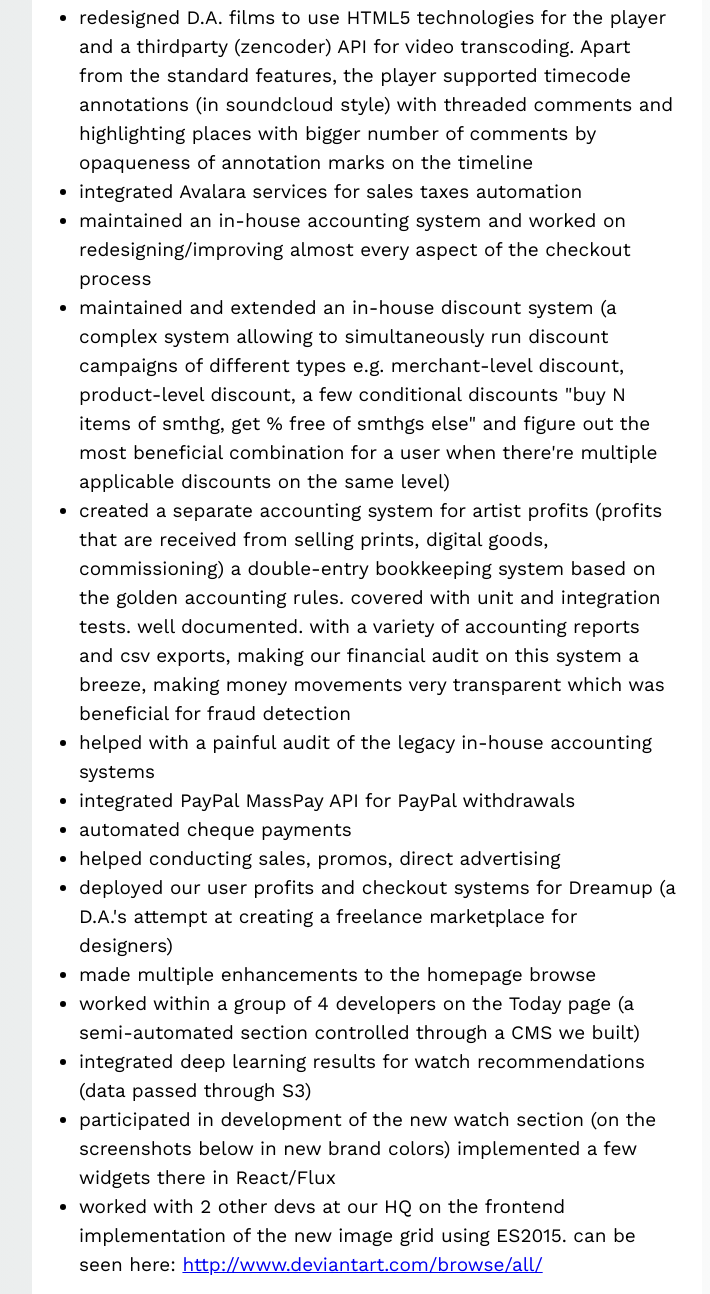
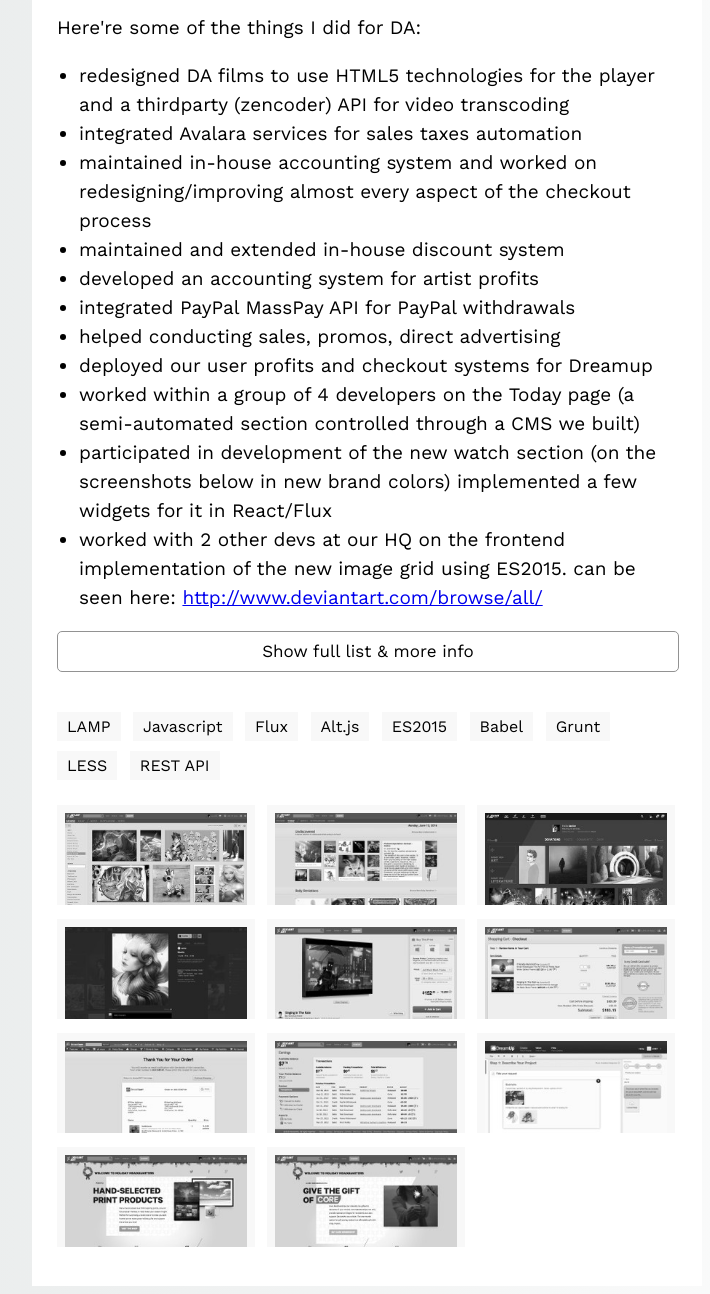
Before and after one commit to molkin/molkin.github.io, a plain HTML site: page index.html in a window 1280 px wide. Shown: the part 924-2218 px from the top of the page, without its empty margins (273-983 px from the left). Drawn offline with nearby package versions, Linux system fonts and the light colour scheme.

Commit message:
Only the most significant items in the list for DA project + show full list button

```diff
--- a/index.html
+++ b/index.html
@@ -235,6 +235,23 @@
             filter: grayscale(0);
         }
 
+        .show-full-list {
+            display: block;
+            text-align: center;
+            text-decoration: none;
+            color: #000;
+            width: 100%;
+            font-size: 17px;
+            padding: 5px 0;
+            border-radius: 5px;
+            border: 1px solid #929292;
+            margin-bottom: 40px;
+        }
+
+        .show-full-list:hover {
+            text-decoration: underline;
+        }
+
     </style>
 </head>
 
@@ -259,23 +276,26 @@
             <div class="project-body">
                 <div class="project-description">
                     At DeviantArt I had a great experience working with talented people truly passionate about their work. I collaborated on a wide range of projects with people from almost all of the departments of the company.
+                    <br/><br/>
+                    Here're some of the things I did for DA:
                     <ul>
-                        <li>redesigned D.A. films to use HTML5 technologies for the player and a thirdparty (zencoder) API for video transcoding. Apart from the standard features, the player supported timecode annotations (in soundcloud style) with threaded comments and highlighting places with bigger number of comments by opaqueness of annotation marks on the timeline</li>
+                        <li>redesigned DA films to use HTML5 technologies for the player and a thirdparty (zencoder) API for video transcoding<span style="display:none">. Apart from the standard features, the player supported timecode annotations (in soundcloud style) with threaded comments and highlighting places with bigger number of comments by opaqueness of annotation marks on the timeline</span></li>
                         <li>integrated Avalara services for sales taxes automation</li>
-                        <li>maintained an in-house accounting system and worked on redesigning/improving almost every aspect of the checkout process</li>
-                        <li>maintained and extended an in-house discount system (a complex system allowing to simultaneously run discount campaigns of different types e.g. merchant-level discount, product-level discount, a few conditional discounts "buy N items of smthg, get % free of smthgs else" and figure out the most beneficial combination for a user when there're multiple applicable discounts on the same level)</li>
-                        <li>created a separate accounting system for artist profits (profits that are received from selling prints, digital goods, commissioning) a double-entry bookkeeping system based on the golden accounting rules. covered with unit and integration tests. well documented. with a variety of accounting reports and csv exports, making our financial audit on this system a breeze, making money movements very transparent which was beneficial for fraud detection</li>
-                        <li>helped with a painful audit of the legacy in-house accounting systems</li>
+                        <li>maintained in-house accounting system and worked on redesigning/improving almost every aspect of the checkout process</li>
+                        <li>maintained and extended in-house discount system <span style="display:none">(a complex system allowing to simultaneously run discount campaigns of different types e.g. merchant-level discount, product-level discount, a few conditional discounts "buy N items of smthg, get % free of smthgs else" and figure out the most beneficial combination for a user when there're multiple applicable discounts on the same level)</span></li>
+                        <li>developed an accounting system for artist profits <span style="display:none">(profits that are received from selling prints, digital goods, commissioning) a double-entry bookkeeping system based on the golden accounting rules. covered with unit and integration tests. well documented. with a variety of accounting reports and csv exports, making our financial audit on this system a breeze, making money movements very transparent which was beneficial for fraud detection</span></li>
+                        <li style="display:none">helped with a painful audit of the legacy in-house accounting systems</li>
                         <li>integrated PayPal MassPay API for PayPal withdrawals</li>
-                        <li>automated cheque payments</li>
+                        <li style="display:none">automated cheque payments</li>
                         <li>helped conducting sales, promos, direct advertising</li>
-                        <li>deployed our user profits and checkout systems for Dreamup (a D.A.'s attempt at creating a freelance marketplace for designers)</li>
-                        <li>made multiple enhancements to the homepage browse</li>
+                        <li>deployed our user profits and checkout systems for Dreamup <span style="display:none">(a DA's attempt at creating a freelance marketplace for designers)</span></li>
+                        <li style="display:none">made multiple enhancements to the homepage browse</li>
                         <li>worked within a group of 4 developers on the Today page (a semi-automated section controlled through a CMS we built)</li>
-                        <li>integrated deep learning results for watch recommendations (data passed through S3)</li>
-                        <li>participated in development of the new watch section (on the screenshots below in new brand colors) implemented a few widgets there in React/Flux</li>
+                        <li style="display:none">integrated deep learning results for watch recommendations (data passed through S3)</li>
+                        <li>participated in development of the new watch section (on the screenshots below in new brand colors) implemented a few widgets for it in React/Flux</li>
                         <li>worked with 2 other devs at our HQ on the frontend implementation of the new image grid using ES2015. can be seen here: <a href="http://www.deviantart.com/browse/all/">http://www.deviantart.com/browse/all/</a></li>
                     </ul>
+                    <a href="javacript:void(0)" class="show-full-list">Show full list & more info</a>
                 </div>
                 <ul class="project-tech-used">
                     <li>LAMP</li>
@@ -513,7 +533,8 @@
             <div class="project-header">DB Explorer</div>
             <div class="project-body">
                 <div class="project-description">
-                    While working on accounting side of things at DeviantArt I had to constantly jump between mysql tables especially when needed to investigate what happened to an order/transaction and why we ended in the current state.
+                    While working on accounting side of things at DeviantArt I had to constantly jump between mysql tables especially when needed to investigate what happened to an order/transaction and why we ended in a particular state.
+                    <br/>
                     Such a task would have me start with looking up orders by order group id (what looks like a single order to the user might contain multiple orders that go to different manufacturers) then getting order items from a db table that doesn't have self-speaking info but instead ids linking to auxiliary tables e.g. itemtypeid, merchantid, productid, subproductid.
                     <br/>
                     So I created a tool for quick database lookups in CLI style with autosuggest and simple query syntax which allows to quickly jump from an (id|column of ids) from one table to another table filtered by the selected id(s).
@@ -708,6 +729,12 @@
     <script src="https://ajax.googleapis.com/ajax/libs/jquery/2.1.4/jquery.min.js"></script>
 
     <script>
+
+        $(document).on('click', '.show-full-list', function() {
+            $(this).parent().find('ul *:hidden').show();
+            $(this).hide();
+        });
+
         var initPhotoSwipeFromDOM = function(gallerySelector) {
 
             // parse slide data (url, title, size ...) from DOM elements
```
